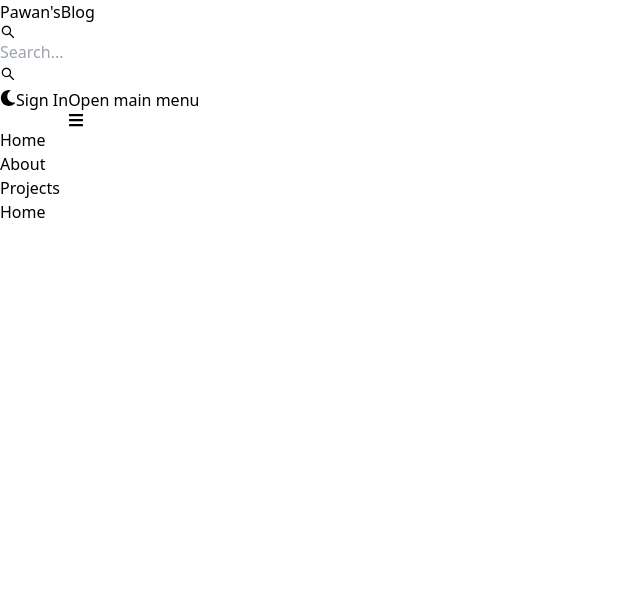
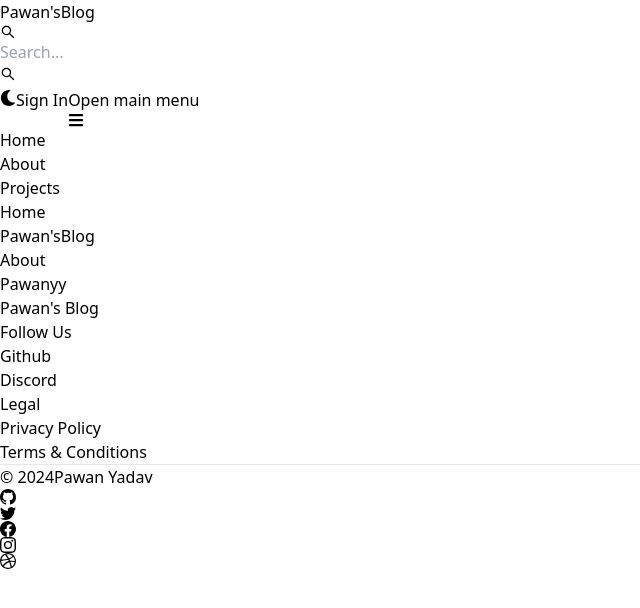
Before and after one commit to Pawanyy/mernBlog, a React (Vite) app in the folder frontend/: page / in a window 1280 px wide. Shown: the top 608 px of the page, without its empty margins (0-640 px from the left). Built offline with nearby package versions, Linux system fonts and the light colour scheme.

Commit message:
added footer

```diff
--- /dev/null
+++ b/frontend/src/components/Footer.jsx
@@ -0,0 +1,88 @@
+import { Footer } from "flowbite-react";
+import { Link } from "react-router-dom";
+import {
+  BsFacebook,
+  BsInstagram,
+  BsTwitter,
+  BsGithub,
+  BsDribbble,
+} from "react-icons/bs";
+
+export default function MyFooter() {
+  return (
+    <Footer container className="border border-t-8 border-teal-500">
+      <div className="w-full max-w-7xl mx-auto">
+        <div className="grid w-full justify-between sm:flex md:grid-cols-1">
+          <div className="p">
+            <Link
+              to="/"
+              className="self-center whitespace-nowrap text-sm sm:text-xl font-semibold dark:text-white"
+            >
+              <span className="px-2 py-1 bg-blue-500 rounded-lg text-white">
+                Pawan's
+              </span>
+              Blog
+            </Link>
+          </div>
+          <div className="grid grid-cols-2 gap-8 mt-4 sm:grid-cols-3 sm:gap-6">
+            <div>
+              <Footer.Title title="About" />
+              <Footer.LinkGroup col>
+                <Footer.Link
+                  href="https://pawan.yadav.vercel.app"
+                  target="_blank"
+                  rel="noopner noreferrer"
+                >
+                  Pawanyy
+                </Footer.Link>
+                <Footer.Link
+                  href="/about"
+                  target="_blank"
+                  rel="noopner noreferrer"
+                >
+                  Pawan's Blog
+                </Footer.Link>
+              </Footer.LinkGroup>
+            </div>
+            <div>
+              <Footer.Title title="Follow Us" />
+              <Footer.LinkGroup col>
+                <Footer.Link
+                  href="https://github.com/pawanyy"
+                  target="_blank"
+                  rel="noopner noreferrer"
+                >
+                  Github
+                </Footer.Link>
+                <Footer.Link href="#">Discord</Footer.Link>
+              </Footer.LinkGroup>
+            </div>
+            <div>
+              <Footer.Title title="Legal" />
+              <Footer.LinkGroup col>
+                <Footer.Link href="#">Privacy Policy</Footer.Link>
+                <Footer.Link href="#">Terms &amp; Conditions</Footer.Link>
+              </Footer.LinkGroup>
+            </div>
+          </div>
+        </div>
+        <Footer.Divider />
+        <div className="w-full sm:flex sm:items-center sm:justify-between">
+          <Footer.Copyright
+            href="#"
+            by="Pawan Yadav"
+            year={new Date().getFullYear()}
+          />
+
+          <div className="flex gap-6 sm:mt-0 mt-4 sm:justify-center">
+            <Footer.Icon href="#" icon={BsGithub} />
+            <Footer.Icon href="#" icon={BsTwitter} />
+            <Footer.Icon href="#" icon={BsFacebook} />
+            <Footer.Icon href="#" icon={BsInstagram} />
+            <Footer.Icon href="#" icon={BsDribbble} />
+          </div>
+        </div>
+      </div>
+    </Footer>
+  );
+}
--- a/frontend/src/pages/Root.jsx
+++ b/frontend/src/pages/Root.jsx
@@ -1,11 +1,13 @@
 import { Outlet } from "react-router-dom";
 import Header from "../components/Header";
+import Footer from "../components/Footer.jsx";
 
 export default function Root() {
   return (
     <>
       <Header />
       <Outlet />
+      <Footer />
     </>
   );
 }
```
